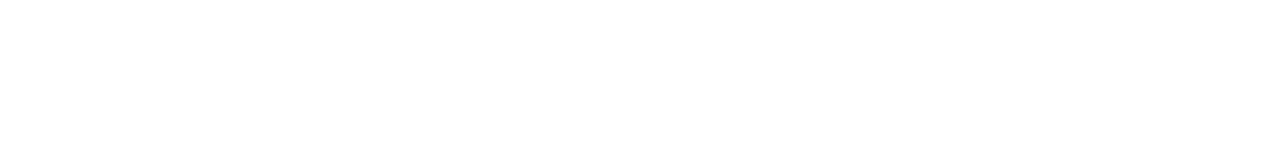
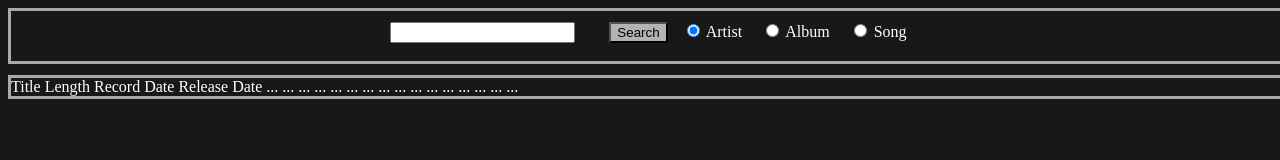
Before and after one commit to Jerryang1998/SpotifyWebIF, a plain HTML site: page yuy75_SpotifyWeb/WebContent/index.html in a window 1280 px wide. Drawn offline with Linux system fonts and the light colour scheme.

Commit message:
Second Commit

```diff
--- a/yuy75_SpotifyWeb/WebContent/index.html
+++ b/yuy75_SpotifyWeb/WebContent/index.html
@@ -1,10 +1,104 @@
 <!DOCTYPE html>
 <html>
 <head>
-<meta charset="UTF-8">
-<title>Insert title here</title>
+<meta charset="ISO-8859-1">
+<title>SpotifyWeb</title>
+<style type="text/css">
+
+	body{
+		height: 100%;
+		width: 100%;
+		overflow: hidden;
+		background-color: #181818;
+	}
+
+	#search{
+		display: block;
+		top: 5px;
+		width: 100%;
+		height: 40px;
+		padding-top: 10px;
+		text-align: center;
+		background-color: #1ED760);
+		border-style: solid;
+        border-color:darkgrey;
+	}
+
+	#txtSearchBox {
+			background-color: white);
+			margin-left: 0px;
+			font-style: Times;
+	}
+
+    #btnSubmitSearch {
+			margin-left: 30px;
+			background-color: #b3b3b3;
+	}
+
+    .Button {
+			color: white;
+            margin-left: 5px;
+			background-color: rgba(0,0,0,0);
+			padding: 5px;
+	}
+
+    #tableSong{
+	position:fixed;
+    top:75px;
+	width: 100%;
+	background-color: rgba(0,0,0,0);
+	color: white;
+	border-style: solid;
+	border-color:darkgrey;
+	}
+
+</style>
 </head>
 <body>
-
+	<form id="search">
+		<input id="txtSearchBox" type="text" name="txtSearchBox" value="">
+		<input id="btnSubmitSearch" type="submit" value="Search">
+		<label class= "Button">
+			<input id="btnArtist" type="radio" name="btnSearch" value="artist" checked="checked"> Artist
+		</label>
+		<label class= "Button">
+			<input id="btnAlbum" type="radio" name="btnSearch" value="album"> Album
+		</label>
+		<label class= "Button">
+			<input id="btnSong" type="radio" name="btnSearch" value="song"> Song
+		</label>
+	</form>
+    <tableSong id="tableSong">
+	<tr>
+		<th>Title</th>
+		<th>Length</th>
+		<th>Record Date</th>
+		<th>Release Date</th>
+	</tr>
+	<tr>
+		<td>...</td>
+		<td>...</td>
+		<td>...</td>
+		<td>...</td>
+	</tr>
+	<tr>
+		<td>...</td>
+		<td>...</td>
+		<td>...</td>
+		<td>...</td>
+	</tr>
+	<tr>
+		<td>...</td>
+		<td>...</td>
+		<td>...</td>
+		<td>...</td>
+	</tr>
+	<tr>
+		<td>...</td>
+		<td>...</td>
+		<td>...</td>
+		<td>...</td>
+	</tr>
+	</tableSong>
 </body>
 </html>
```
Also changed, not shown: yuy75_SpotifyWeb/WebContent/wstest.html (+5 -1 lines).
